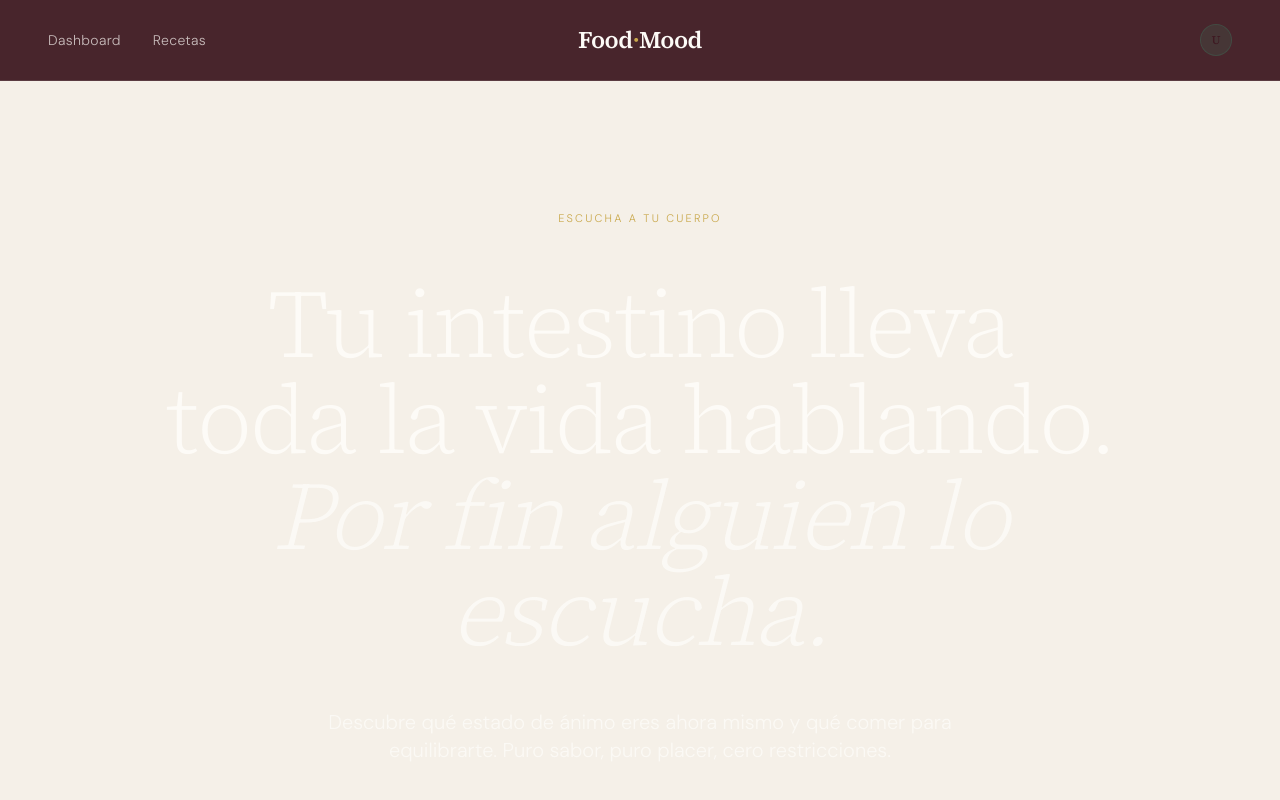
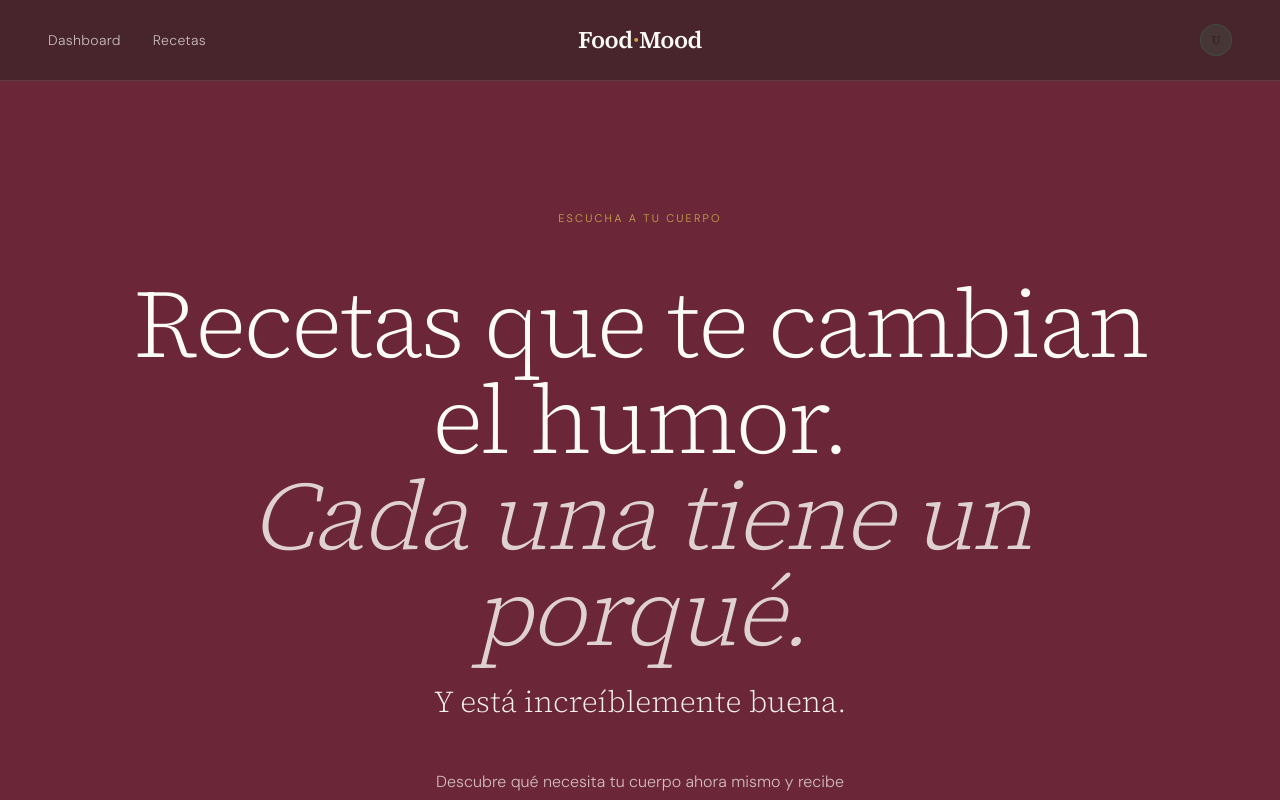
Before and after one commit to coachberlin-netizen/food-mood-app, a Next.js app: page / in a window 1280 px wide. Shown: the top 800 px of the page. Built offline with nearby package versions, Linux system fonts and the light colour scheme.

Commit message:
feat: actualizar textos y color de fondo de la sección hero

```diff
--- a/src/app/page.tsx
+++ b/src/app/page.tsx
@@ -30,24 +30,29 @@ export default function Home() {
     <main ref={containerRef} className="min-h-screen bg-[var(--background)] overflow-hidden font-sans font-light">
 
       {/* 1. HERO SECTION */}
-      <section className="relative min-h-[90vh] flex flex-col justify-center items-center px-6 pt-32 pb-24">
+      <section className="relative min-h-[90vh] flex flex-col justify-center items-center px-6 pt-32 pb-24 bg-aubergine">
         <div className="max-w-5xl mx-auto text-center relative z-10 w-full">
           <motion.div
             initial="hidden" animate="visible" variants={staggerContainer}
             className="space-y-12 flex flex-col items-center"
           >
             <motion.div variants={fadeIn} className="text-[11px] font-sans tracking-[0.2em] uppercase text-gold">
-              Escucha a tu cuerpo
+              ESCUCHA A TU CUERPO
             </motion.div>
 
-            <motion.h1 variants={fadeIn} className="text-5xl md:text-7xl lg:text-8xl font-serif text-cream leading-[1.2] md:leading-[1.1] tracking-tight">
-              Tu intestino lleva<br/>
-              toda la vida hablando.<br/>
-              <span className="italic font-light text-cream/80">Por fin alguien lo escucha.</span>
-            </motion.h1>
+            <div className="space-y-6">
+              <motion.h1 variants={fadeIn} className="text-5xl md:text-7xl lg:text-8xl font-serif text-cream leading-[1.2] md:leading-[1.1] tracking-tight">
+                Recetas que te cambian el humor.<br/>
+                <span className="italic font-light text-cream/80">Cada una tiene un porqué.</span>
+              </motion.h1>
 
-            <motion.p variants={fadeIn} className="text-lg md:text-xl text-cream/80 max-w-2xl leading-[1.8] font-sans">
-              Descubre qué estado de ánimo eres ahora mismo y qué comer para equilibrarte. Puro sabor, puro placer, cero restricciones.
+              <motion.p variants={fadeIn} className="text-2xl md:text-3xl text-[#F5F0E8] text-center font-serif">
+                Y está increíblemente buena.
+              </motion.p>
+            </div>
+
+            <motion.p variants={fadeIn} className="text-base text-cream/70 max-w-md mx-auto text-center leading-[1.8] font-sans">
+              Descubre qué necesita tu cuerpo ahora mismo y recibe recetas diseñadas para equilibrarte. Puro placer. Cero restricciones.
             </motion.p>
 
             <motion.div variants={fadeIn} className="flex flex-col sm:flex-row gap-6 items-center pt-8 w-full justify-center">
```
